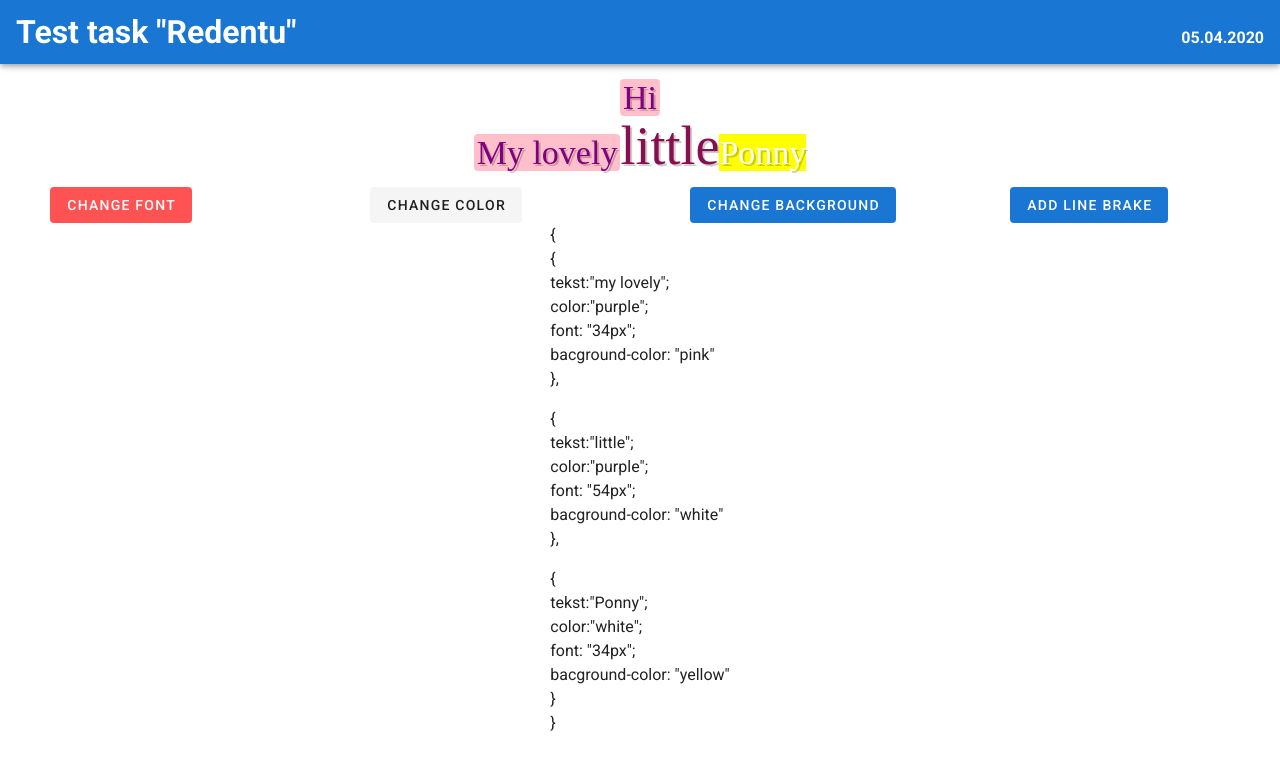
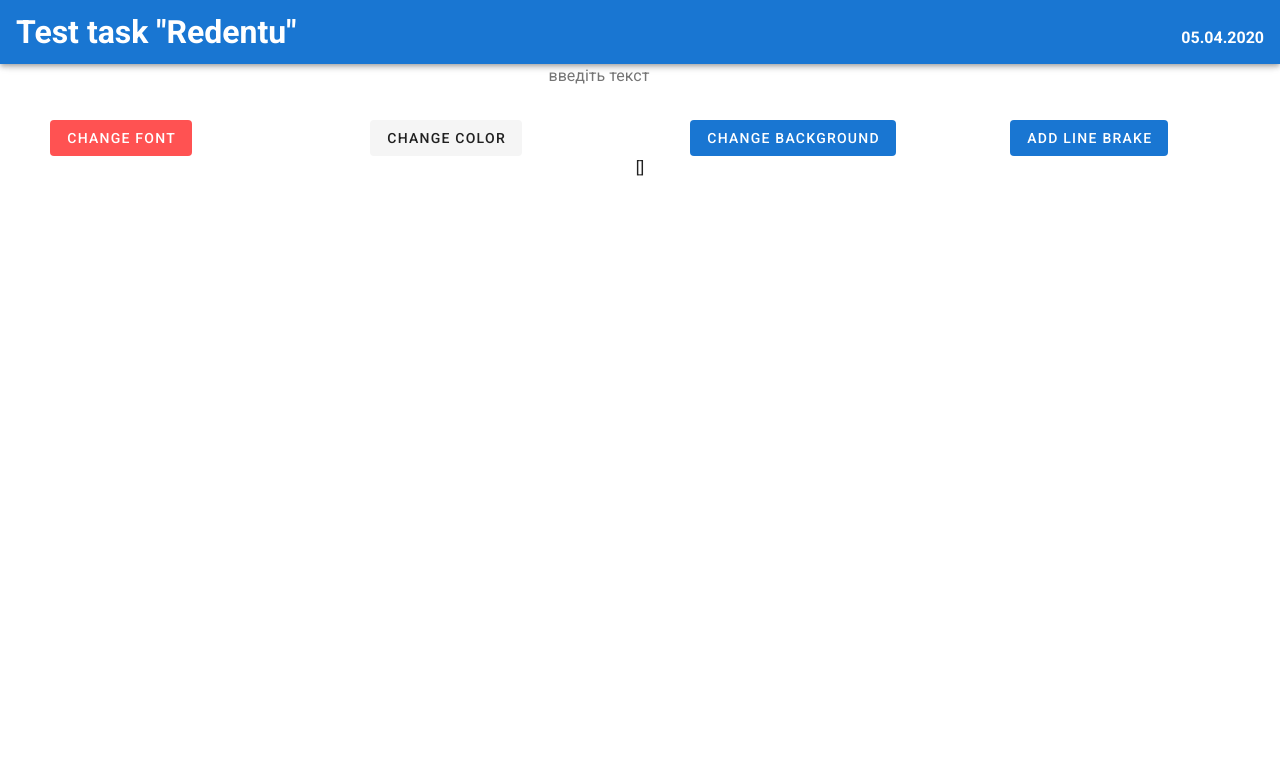
Before and after one commit to edwardedd/Redentu, a Vue app: page / in a window 1280 px wide. Shown: the top 770 px of the page. Built offline with nearby package versions, Linux system fonts and the light colour scheme.

Commit message:
add text editor

```diff
--- a/src/components/Home.vue
+++ b/src/components/Home.vue
@@ -1,16 +1,11 @@
 <template>
-  <v-app>
-    <div class="relative-position cursor_normal none_outline"
-     style="color: rgb(255, 255, 255); opacity: 1; border-radius: 6px; transform: rotate(0deg); border: 0px solid rgb(70, 144, 247); padding: 10px; text-align: center; letter-spacing: 0px; font-size: 32px; font-family: Aleo; font-weight: 300; text-decoration: none; box-shadow: rgb(0, 0, 0) 0px 0px 0px 0px; text-transform: initial; font-style: normal; z-index: 2002; text-shadow: rgba(0, 0, 0, 0.2) 2px 2px 0px; line-height: 1.5em;"
-     spellcheck="false">
-      <span style="padding-left:3px; padding-right: 3px; border-radius: 4px;"
-      :style="{'background-color': this.pink, 'color':this.colorFirst, 'font-size':this.smallFont}">Hi</span>
-        <br/>
-        <span class='text' style=" padding-left:3px; padding-right: 3px; border-radius: 4px;"
-        :style="{'background-color': this.pink, 'color':this.colorFirst,'font-size':this.smallFont}">My lovely</span>
-        <span style="color: rgb(136, 14, 79)" :style="{'font-size':this.bigFont}">little</span>
-      <span :style="{'background-color': this.yellow, 'color':this.colorSecond, 'font-size':this.smallFont}">Ponny</span>
-    </div>
+  <v-app class="home-wrapper">
+    <p class="input-wrapper">
+      <input v-model="message" placeholder="введіть текст">
+      <div class='text'>
+        {{message}}
+      </div>
+    </p>
     <div class='buttons'>
       <Button
       class='button'
@@ -65,7 +60,8 @@ export default {
       backgroundMethod: 'chanheBackground',
       colorMethod: 'changeColor',
       fontMethod: 'changeFont',
-      brMethod: 'addBreake'
+      brMethod: 'addBreake',
+      message: ''
     }
   },
   computed: {
@@ -86,4 +82,24 @@ export default {
    display: flex;
    justify-content: center;
  }
+ .home-wrapper{
+   width: 100%;
+   height: 15%;
+   display: flex;
+   justify-content: center;
+ }
+ .input-wrapper{
+   width: 100vw;
+   display: flex;
+ }
+ input{
+   margin: auto;
+ }
+ .text{
+   margin: auto;
+ }
+ .json{
+   width: 18%;
+    margin: auto;
+ }
 </style>
--- a/src/components/JSON.vue
+++ b/src/components/JSON.vue
@@ -1,8 +1,6 @@
 <template>
   <v-app>
-    <p>{<br>{<br>tekst:"my lovely"; <br>color:"{{this.colorFirst}}"; <br>font: "{{this.smallFont}}"; <br> bacground-color: "{{this.pink}}"<br>}, </p>
-    <p>{<br>tekst:"little"; <br>color:"purple"; <br>font: "{{this.bigFont}}"; <br> bacground-color: "white"<br>}, </p>
-    <p>{<br>tekst:"Ponny"; <br>color:"{{this.colorSecond}}"; <br>font: "{{this.smallFont}}"; <br> bacground-color: "{{this.yellow}}"<br>}<br>}</p>
+    {{this.JSON}}
   </v-app>
 </template>
 
@@ -20,7 +18,7 @@ export default {
     console.log(this.json)
   },
   computed: {
-    ...mapGetters(['pink', 'yellow', 'colorFirst', 'colorSecond', 'bigFont', 'smallFont']),
+    ...mapGetters(['JSON']),
 
       // addItems()
 
--- a/src/components/button.vue
+++ b/src/components/button.vue
@@ -15,64 +15,73 @@ export default {
   data: function() {
     return{
       brakeVal: false,
-      breakeTitle: 'Add line brake'
+      breakeTitle: 'Add line brake',
+      mainArray: []
     }
   },
   computed: {
-    ...mapGetters(['pink', 'yellow', 'colorFirst', 'colorSecond', 'bigFont', 'smallFont'])
+    ...mapGetters(['JSON', 'yellow', 'colorFirst', 'colorSecond', 'bigFont', 'smallFont'])
   },
   methods: {
     chanheBackground () {
-      if(this.pink==='pink'){
-        this.$store.commit('set_pink', 'yellow')
-      }else if(this.pink==='yellow'){
-        this.$store.commit('set_pink', 'pink')
+      let selectedText = window.getSelection()
+      let range = selectedText.getRangeAt(0);
+      let newNode = document.createElement("span");
+      newNode.setAttribute("style", "background-color: red;");
+      range.surroundContents(newNode);
+      let array = {
+        'text': `${range.toString()}`,
+        'font-size': '15px',
+        'color':'purple',
+        'background-color':'red'
       };
-      if(this.yellow==='yellow'){
-        this.$store.commit('set_yellow', 'pink')
-      }else if(this.yellow==='pink'){
-        this.$store.commit('set_yellow', 'yellow')
-      };
-      let a = document.getElementsByTagName('span')[1]
-      a.innerHTML='My lovely <br/>'
+      this.mainArray.push(array)
+      this.$store.commit('set_JSON',this.mainArray)
+      console.log('111', this.mainArray)
     },
     changeColor() {
-      if(this.colorFirst==='purple'){
-        this.$store.commit('set_colorFirst','white')
-      }else if(this.colorFirst==='white'){
-        this.$store.commit('set_colorFirst','purple')
+      let selectedText = window.getSelection()
+      let range = selectedText.getRangeAt(0);
+      let newNode = document.createElement("span");
+      newNode.setAttribute("style", "color: purple;");
+      range.surroundContents(newNode);
+      let array = {
+        'text': `${range.toString()}`,
+        'font-size': '15px',
+        'color':'purple',
+        'background-color':'white'
       };
-      if(this.colorSecond==='white'){
-        this.$store.commit('set_colorSecond','purple')
-      }else if( this.colorSecond==='purple'){
-        this.$store.commit('set_colorSecond','white')
-      }
-
+      this.mainArray.push(array)
+      this.$store.commit('set_JSON',this.mainArray)
     },
     fontMethod() {
-      if(this.bigFont==='54px'){
-        this.$store.commit('set_bigFont','34px')
-      }else if(this.bigFont==='34px'){
-        this.$store.commit('set_bigFont','54px')
+      let selectedText = window.getSelection()
+      let range = selectedText.getRangeAt(0);
+      let newNode = document.createElement("span");
+      newNode.setAttribute("style", "font-size: 25px;");
+      range.surroundContents(newNode)
+      let array = {
+        'text': `${range.toString()}`,
+        'font-size': '25px',
+        'color':'black',
+        'background-color':'white'
       };
-      if(this.smallFont==='34px'){
-        this.$store.commit('set_smallFont','54px')
-      }else if(this.smallFont==='54px'){
-        this.$store.commit('set_smallFont','34px')
-      }
+      this.mainArray.push(array)
+      this.$store.commit('set_JSON',this.mainArray)
     },
     addBreake() {
-      if(this.brakeVal===false){
-        let a = document.getElementsByTagName('span')[1]
-        a.innerHTML='My lovely <br/>'
-        this.brakeVal = true,
-        this.breakeTitle = 'Remove line brake'
-      } else if(this.brakeVal===true){
-        let a = document.getElementsByTagName('span')[1]
-        a.innerHTML='My lovely',
-        this.brakeVal = false,
-        this.breakeTitle = 'Add line brake'
-      }
+
+      let selectedText = window.getSelection()
+      let range = selectedText.getRangeAt(0);
+
+      let newNode = document.createElement("span");
+      // newNode.setAttribute("style", "background-color: pink;");
+      console.log(this.JSON)
+      let newEle = document.createElement('br')
+      newNode.innerHTML = `${range.toString()}+<br>`
+      range.insertNode(newEle);
+
+
 
     }
   }
--- a/src/store/index.js
+++ b/src/store/index.js
@@ -5,39 +5,20 @@ Vue.use(Vuex)
 
 export default new Vuex.Store({
   state: {
-    pink: 'pink',
-    yellow: 'yellow',
-    colorFirst: 'purple',
-    colorSecond: 'white',
-    bigFont: '54px',
-    smallFont: '34px'
+    // pink: 'pink',
+    // yellow: 'yellow',
+    // colorFirst: 'purple',
+    // colorSecond: 'white',
+    // bigFont: '54px',
+    // smallFont: '34px'
+    JSON: []
   },
   mutations: {
-    set_pink: (state,payload) => {
-      state.pink = payload
-    },
-    set_yellow: (state,payload) => {
-      state.yellow = payload
-    },
-    set_colorFirst: (state, payload) => {
-      state.colorFirst = payload
-    },
-    set_colorSecond: (state, payload) => {
-      state.colorSecond = payload
-    },
-    set_bigFont: (state,payload) => {
-      state.bigFont = payload
-    },
-    set_smallFont: (state,payload) => {
-      state.smallFont = payload
+    set_JSON: (state,payload) => {
+      state.JSON = payload
     }
   },
   getters: {
-    pink: state => state.pink,
-    yellow: state => state.yellow,
-    colorFirst: state => state.colorFirst,
-    colorSecond: state => state.colorSecond,
-    bigFont: state => state.bigFont,
-    smallFont: state => state.smallFont,
+    JSON: state => state.JSON
   }
 })
```
